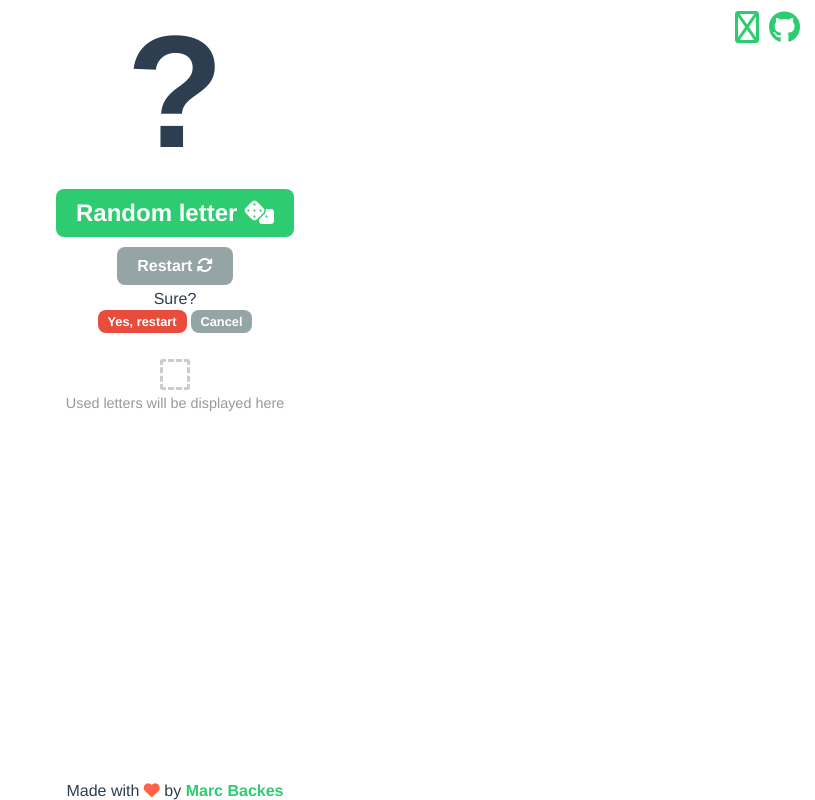
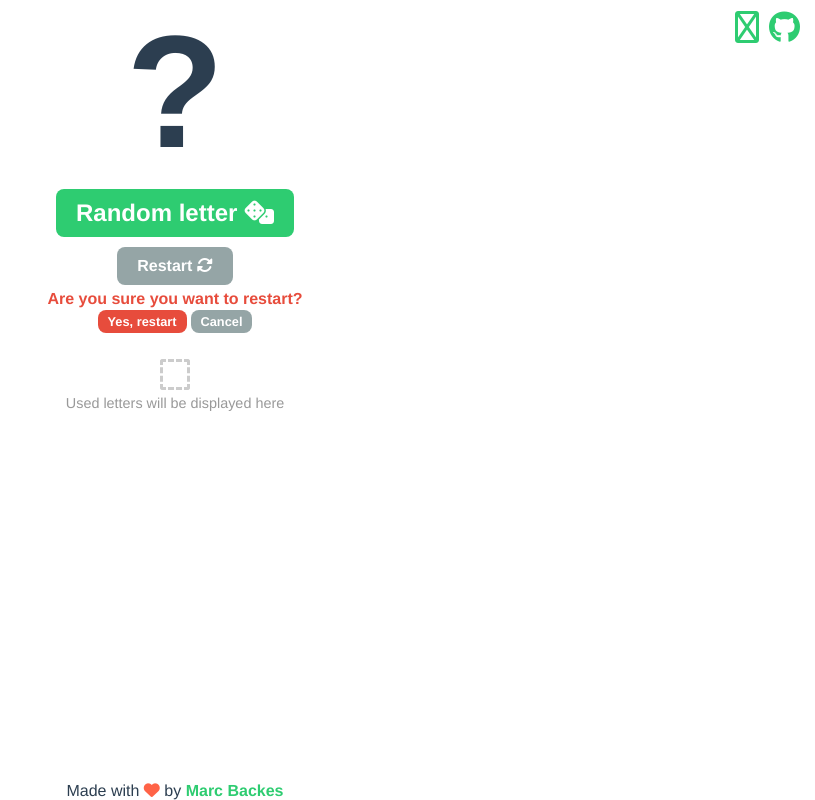
Before and after one commit to themarcba/random-letter-picker, a Vue app: page / in a window 1280 px wide. Both pictures are taken after a click on the element "Restart". Shown: the whole page, without its empty margins (465-1280 px from the left). Built offline with nearby package versions, Linux system fonts and the light colour scheme.

Commit message:
Changed text

```diff
--- a/src/components/RandomLetter.vue
+++ b/src/components/RandomLetter.vue
@@ -27,7 +27,7 @@
         </div>
 
         <div v-show="restartOpen">
-            Sure?<br>
+            <span class="danger-text">Are you sure you want to restart?</span><br>
             <div class="button small danger" @click="newGame">Yes, restart</div>
             <div class="button small secondary" @click="restartOpen = !restartOpen">Cancel</div>
         </div>
@@ -123,6 +123,10 @@ export default {
     font-weight: bold;
 }
 
+.danger-text {
+    color: #e74c3c;
+    font-weight: bold;
+}
 .button {
     background: #2ecc71;
     color: #fff;
```
